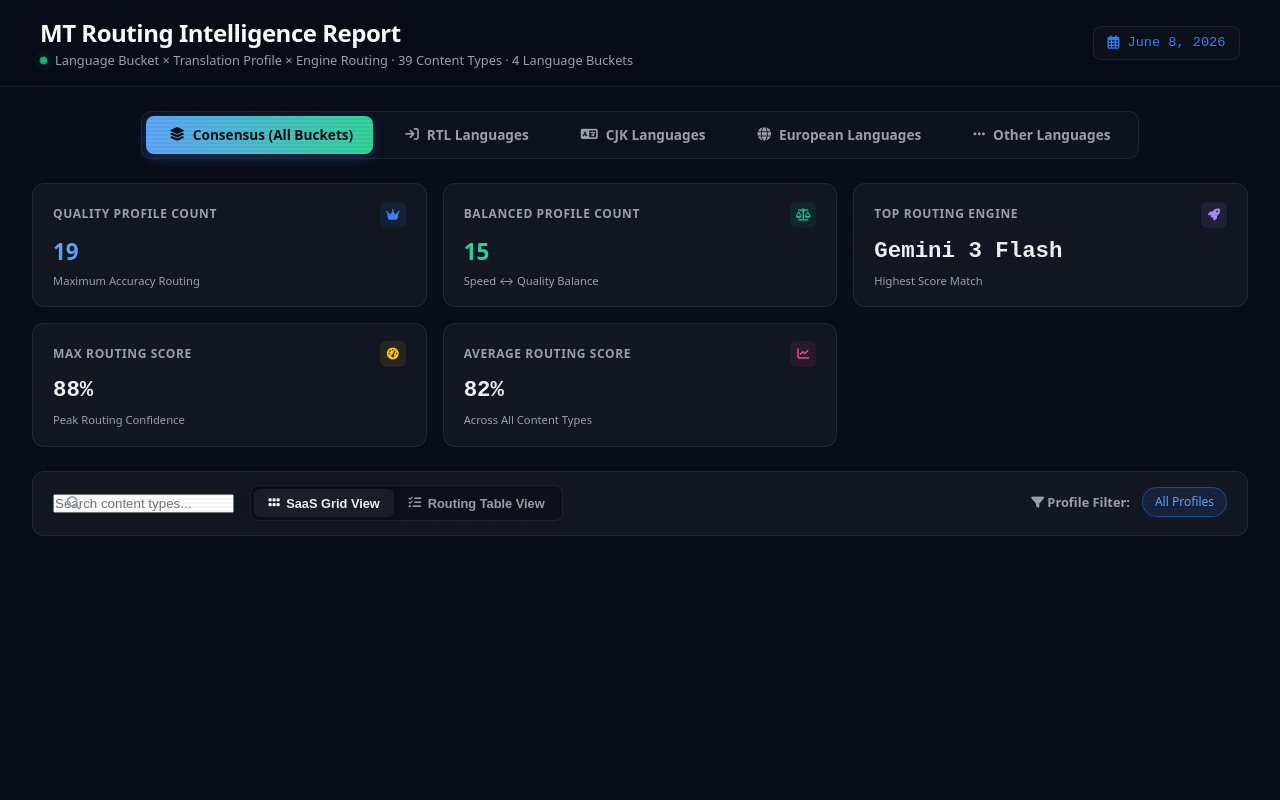
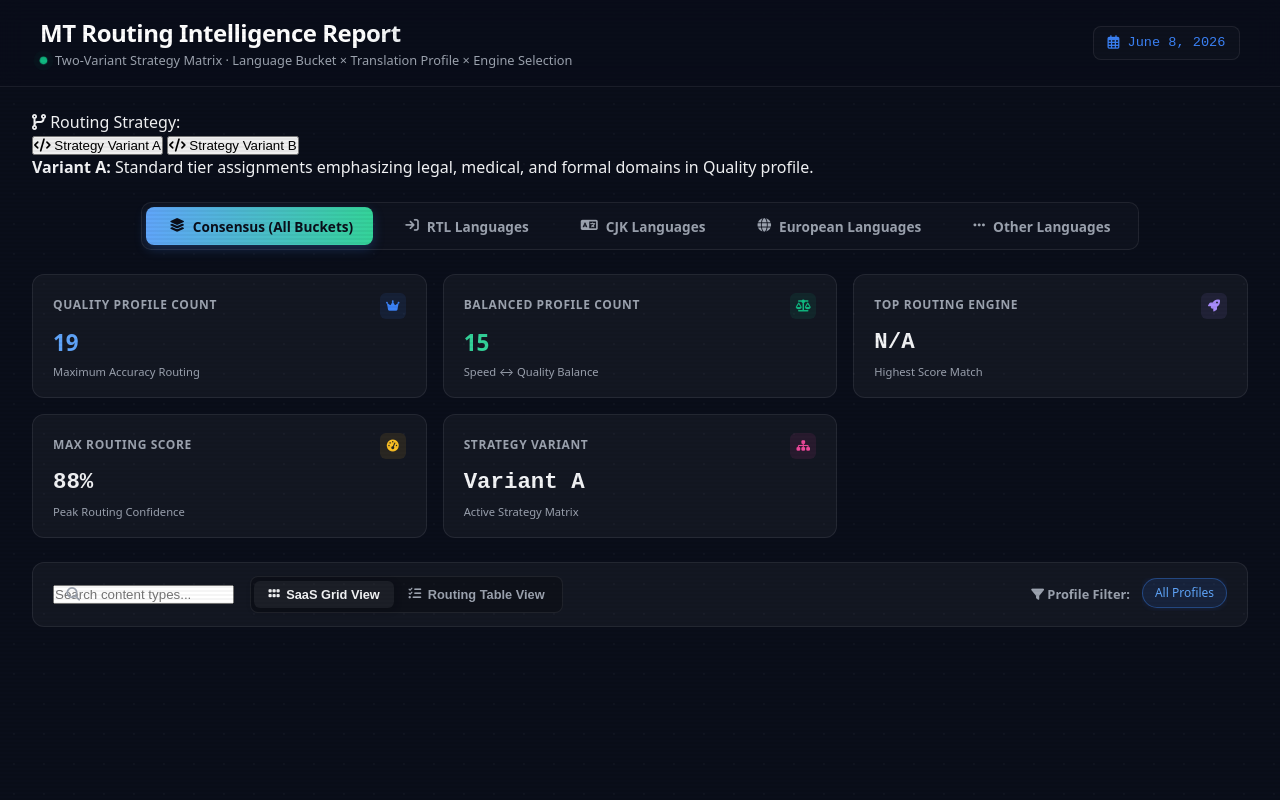
Before and after one commit to saraelshaarawy00/Best-MT-Model-for-Motqan, a plain HTML site: page index.html in a window 1280 px wide. Shown: the top 800 px of the page. Drawn offline with Linux system fonts and the light colour scheme.

Commit message:
Feature: Add Strategy Variant Toggle UI and Update Dashboard Headers

```diff
--- a/index.html
+++ b/index.html
@@ -24,7 +24,7 @@
                 <h1 class="header-title">MT Routing Intelligence Report</h1>
                 <div class="header-subtitle-wrapper">
                     <span class="pulse-dot"></span>
-                    <span class="header-subtitle">Language Bucket × Translation Profile × Engine Routing &middot; 39 Content Types &middot; 4 Language Buckets</span>
+                    <span class="header-subtitle">Two-Variant Strategy Matrix · Language Bucket × Translation Profile × Engine Selection</span>
                 </div>
             </div>
             <div class="header-right">
@@ -37,8 +37,26 @@
 
     <!-- Main Container -->
     <main class="dashboard-viewport">
-        <!-- Source Toggles Section -->
-        <section class="toggle-section" aria-label="Routing Scenario Selection">
+        <!-- Strategy Variant Toggle Section -->
+        <section class="strategy-selector fade-in-up" style="--order: 0;">
+            <div class="strategy-header">
+                <span class="strategy-label"><i class="fa-solid fa-code-branch"></i> Routing Strategy:</span>
+                <div class="strategy-toggle-group">
+                    <button class="strategy-btn active" data-strategy="variant_a" title="Standard logic: Legal, Medical, Patents → Quality profile">
+                        <i class="fa-solid fa-code"></i> Strategy Variant A
+                    </button>
+                    <button class="strategy-btn" data-strategy="variant_b" title="Extended Quality: Add Nursing, Patient Edu, Physical Therapy, Software UA">
+                        <i class="fa-solid fa-code"></i> Strategy Variant B
+                    </button>
+                </div>
+            </div>
+            <div class="strategy-description" id="strategy-desc">
+                <p><strong>Variant A:</strong> Standard tier assignments emphasizing legal, medical, and formal domains in Quality profile.</p>
+            </div>
+        </section>
+
+        <!-- Language Bucket Tabs -->
+        <section class="toggle-section" aria-label="Language Bucket Selection">
             <nav class="source-nav" id="source-tabs">
                 <button class="source-tab-btn active" data-source="consensus">
                     <i class="fa-solid fa-layer-group"></i> Consensus (All Buckets)
@@ -95,11 +113,11 @@
             </div>
             <div class="kpi-card fade-in-up" style="--order: 5;">
                 <div class="kpi-header">
-                    <span class="kpi-title">Average Routing Score</span>
-                    <span class="kpi-badge avg-accent"><i class="fa-solid fa-chart-line"></i></span>
+                    <span class="kpi-title">Strategy Variant</span>
+                    <span class="kpi-badge avg-accent"><i class="fa-solid fa-sitemap"></i></span>
                 </div>
-                <h2 class="kpi-value monospace-font" id="kpi-avg-score">0%</h2>
-                <div class="kpi-subtext">Across All Content Types</div>
+                <h2 class="kpi-value monospace-font" id="kpi-active-variant">Variant A</h2>
+                <div class="kpi-subtext">Active Strategy Matrix</div>
             </div>
         </section>
 
@@ -182,7 +200,7 @@
             <!-- Model Legend Panel -->
             <section class="panel legend-panel fade-in-up" style="--order: 8;">
                 <h3 class="panel-heading"><i class="fa-solid fa-circle-info"></i> Routing Architecture</h3>
-                <p class="panel-description">Translation Profiles & Engine Families</p>
+                <p class="panel-description">Language Buckets × Translation Profiles × Optimal Engines</p>
 
                 <div class="legend-grid">
                     <!-- Translation Profiles Column -->
@@ -199,8 +217,7 @@
                         <h4 class="legend-col-title gemini-text"><i class="fa-solid fa-microchip"></i> Engine Families</h4>
                         <ul class="legend-list">
                             <li><span class="swatch" style="background: #60A5FA;"></span> <span class="monospace-font">GPT</span> — OpenAI Models</li>
-                            <li><span class="swatch" style="background: #34D399;"></span> <span class="monospace-font">Gemini</span> — Google Generative AI</li>
-                            <li><span class="swatch" style="background: #A78BFA;"></span> <span class="monospace-font">DeepSeek</span> — DeepSeek Premium</li>
+                            <li><span class="swatch" style="background: #34D399;"></span> <span class="monospace-font">Gemini</span> — Google AI Models</li>
                         </ul>
                     </div>
                 </div>
@@ -220,7 +237,7 @@
     <!-- C-Suite Footer -->
     <footer class="ceo-footer">
         <div class="footer-inner">
-            <p class="footer-text">MT Routing Engine powered by Content Type → Translation Profile → Language Bucket Architecture — Motqan AI · Internal Strategic Use Only</p>
+            <p class="footer-text">MT Routing Engine powered by Two-Variant Strategy Matrix: Content Type → Translation Profile → Language Bucket → Engine Selection — Motqan AI · Internal Strategic Use Only</p>
             <p class="footer-subtext">&copy; 2026 Motqan Translation Engineering. All Rights Reserved.</p>
         </div>
     </footer>
```
